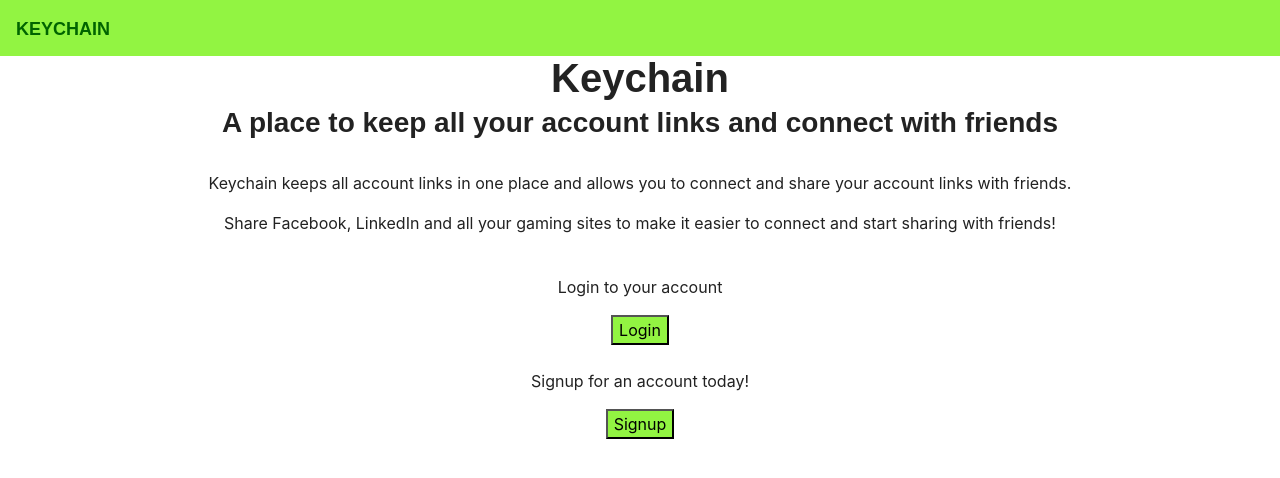
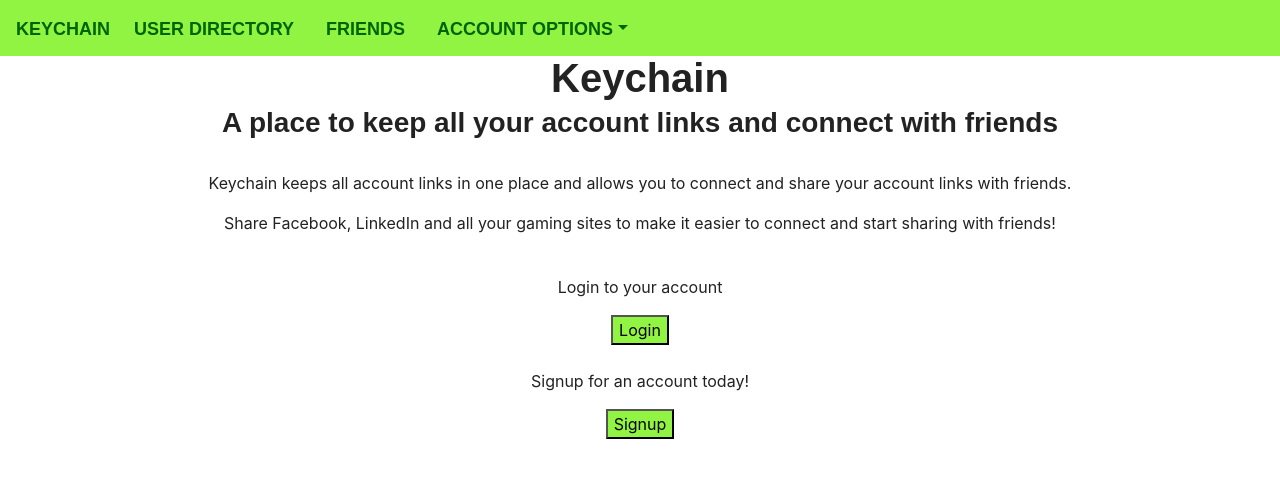
Before and after one commit to sl8te/keychain, a React (Create React App) app in the folder client/: page / in a window 1280 px wide. Shown: the top 478 px of the page. Built offline with nearby package versions, Linux system fonts and the light colour scheme; a web font is replaced by a local one.

Commit message:
added profile photo's for friends page

```diff
--- a/client/public/index.html
+++ b/client/public/index.html
@@ -17,6 +17,9 @@
     Here is our keychain page.
   </noscript>
   <div id="root"></div>
+  <script src="https://code.jquery.com/jquery-3.3.1.slim.min.js" integrity="sha384-q8i/X+965DzO0rT7abK41JStQIAqVgRVzpbzo5smXKp4YfRvH+8abtTE1Pi6jizo" crossorigin="anonymous"></script>
+  <script src="https://cdnjs.cloudflare.com/ajax/libs/popper.js/1.14.6/umd/popper.min.js" integrity="sha384-wHAiFfRlMFy6i5SRaxvfOCifBUQy1xHdJ/yoi7FRNXMRBu5WHdZYu1hA6ZOblgut" crossorigin="anonymous"></script>
+  <script src="https://stackpath.bootstrapcdn.com/bootstrap/4.2.1/js/bootstrap.min.js" integrity="sha384-B0UglyR+jN6CkvvICOB2joaf5I4l3gm9GU6Hc1og6Ls7i6U/mkkaduKaBhlAXv9k" crossorigin="anonymous"></script>
 </body>
 
 </html>
--- a/client/public/style.css
+++ b/client/public/style.css
@@ -40,7 +40,6 @@
 
 .homePage{
     text-align: center;
-
 }
 
 .btnHome{
@@ -123,3 +122,10 @@ h3 {
     border-color: #3872d1;
 }
 /* =================================== */
+
+/* CSS for authenticate.js */
+.UserPhoto {
+    clip-path: circle(41.9% at 50% 50%);
+    width: 200px;
+    height: auto
+}
--- a/client/src/App.js
+++ b/client/src/App.js
@@ -7,7 +7,6 @@ import Account from "./pages/account/Account";
 import Keys from "./pages/keys/Keys";
 import Login from "./pages/login/Login";
 import Authenticate from "./pages/authenticate/authenticate";
-import API from "./utils/API";
 import Home from "./pages/home/Home";
 import View from "./pages/view/View";
 import SearchOne from "./pages/searchOne/SearchOne";
--- a/client/src/components/Nav/index.js
+++ b/client/src/components/Nav/index.js
@@ -1,11 +1,35 @@
 import React from "react";
+import { Link } from "react-router-dom";
 
 function Nav() {
   return (
     <nav className="navbar navbar-expand-lg">
-      <a className="navbar-brand" href="/">
+      <Link className="navbar-brand" to="/">
         Keychain
-      </a>
+      </Link>
+      <button className="navbar-toggler" type="button" data-toggle="collapse" data-target="#navbarSupportedContent" aria-controls="navbarSupportedContent" aria-expanded="false" aria-label="Toggle navigation">
+        <span className="navbar-toggler-icon"></span>
+      </button>
+      <div className="collapse navbar-collapse" id="navbarSupportedContent">
+        <ul className="navbar-nav mr-auto">
+          <li className="nav-item active">
+            <Link className="nav-link navbar-brand" to="/searchOne">User Directory<span class="sr-only">(current)</span></Link>
+          </li>
+          <li className="nav-item">
+            <Link className="nav-link navbar-brand" to="/authenticate">Friends</Link>
+          </li>
+          <li className="nav-item dropdown">
+            <a className="nav-link dropdown-toggle navbar-brand" href="#" id="navbarDropdown" role="button" data-toggle="dropdown" aria-haspopup="true" aria-expanded="false">
+              Account Options
+            </a>
+            <div className="dropdown-menu" aria-labelledby="navbarDropdown">
+              <Link className="dropdown-item" to="/keys">Your Keys</Link>
+              <Link className="dropdown-item" to="/account">Edit Account</Link>
+              <Link className="dropdown-item" to="/signup">Signup</Link>
+            </div>
+          </li>
+        </ul>
+      </div>
     </nav>
   );
 }
--- a/client/src/pages/authenticate/authenticate.js
+++ b/client/src/pages/authenticate/authenticate.js
@@ -93,6 +93,7 @@ class Authenticate extends Component {
     if(this.state.firstName){
         return (
           <Container fluid>
+            <img className="UserPhoto" alt={this.state.firstName} src={this.state.photoLink} />
             <h1>Hello {this.state.firstName}</h1>
             <button className="btnHome" onClick={this.handleLogout}>Logout</button>
             <br/>
@@ -105,6 +106,7 @@ class Authenticate extends Component {
                   {this.state.friends.map(friend => (
                     <ListItem key={friend._id}>
                       <Link to={"/view/" + friend._id}>
+                        <img className="friendImg" src={friend.photoLink} alt={friend.firstName} />
                         <strong>
                           {friend.firstName} {friend.lastName}
                         </strong>
@@ -122,6 +124,7 @@ class Authenticate extends Component {
                 <List>
                   {this.state.sent.map(sent => (
                     <ListItem key={sent._id}>
+                    <img className="friendImg" src={sent.photoLink} alt={sent.firstName} />
                         <strong>
                           {sent.userTwoId.firstName} {sent.userTwoId.lastName}
                         </strong>
@@ -139,6 +142,7 @@ class Authenticate extends Component {
                 <List>
                   {this.state.recieved.map(request => (
                     <ListItem key={request._id}>
+                    <img className="friendImg" src={request.photoLink} alt={request.firstName} />
                       <strong>
                         {request.userOneId.firstName} {request.userOneId.lastName}
                       </strong>
```
